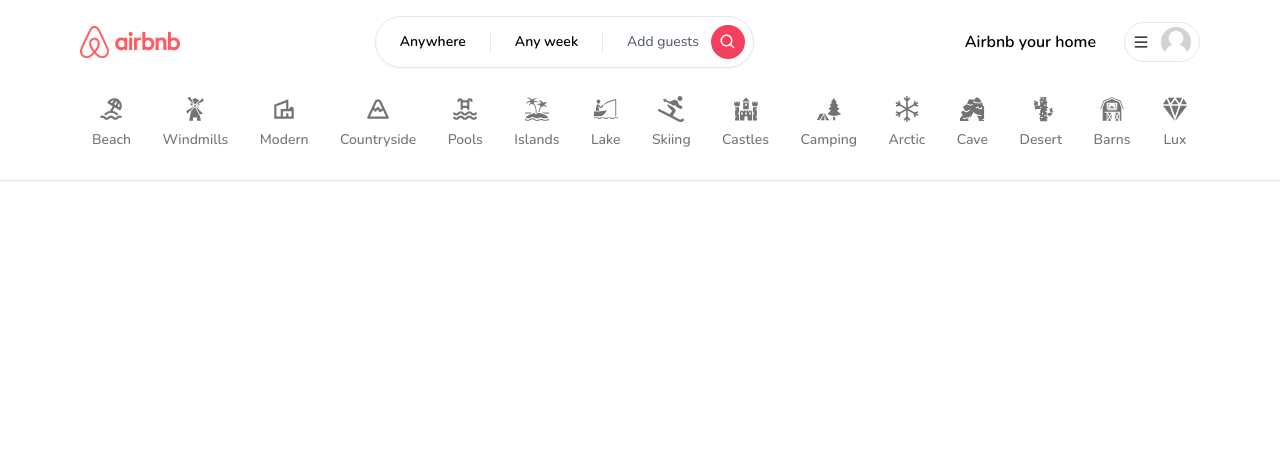
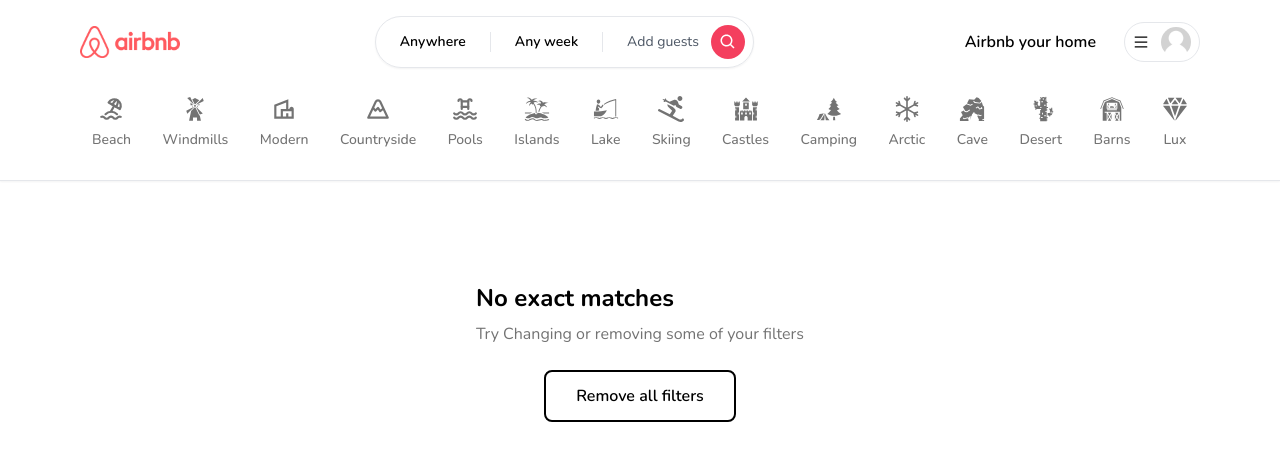
Before and after one commit to Official-Krish/Airbnb, a Next.js app: page / in a window 1280 px wide. Shown: the top 460 px of the page. Built offline with nearby package versions, Linux system fonts and the light colour scheme; no server answers; what world-countries would draw is missing.

Commit message:
Added empty state

```diff
--- /dev/null
+++ b/app/components/EmptyState.tsx
@@ -0,0 +1,37 @@
+"use client"
+
+import { useRouter } from "next/navigation"
+import Heading from "./Heading";
+import Button from "./Button";
+
+interface EmptyStateProps {
+    title?: string,
+    subtitle?: string,
+    showReset?: boolean
+}
+
+export const EmptyState : React.FC <EmptyStateProps> = ({
+    title = "No exact matches",
+    subtitle = "Try Changing or removing some of your filters",
+    showReset
+}) => {
+    const router = useRouter();
+
+    return <div className="h-[60vh] flex flex-col gap-2 justify-center items-center">
+        <Heading
+        title={title}
+        subtitle={subtitle}
+        />
+
+        <div className="w-48 mt-4">
+            {showReset && (
+                <Button
+                outline
+                label ="Remove all filters"
+                onClick={() => router.push("/")}
+                />
+            )}
+
+        </div>
+    </div>
+}
--- a/app/layout.tsx
+++ b/app/layout.tsx
@@ -31,7 +31,9 @@
         <RegisterModal/>
         <LoginModal/>
         <RentModal/>
-        {children}
+        <div className="pb-20 pt-28">
+          {children}
+        </div>
         </body>
     </html>
   );
--- a/app/page.tsx
+++ b/app/page.tsx
@@ -1,9 +1,24 @@
 import Image from "next/image";
+import { Container } from "./components/Container";
+import { EmptyState } from "./components/EmptyState";
 
 export default function Home() {
+  const isempty = true;
+  if(isempty){
+    return (
+      <EmptyState showReset/>
+    )
+  }
   return (
-    <div className="">
+    <div>
+      <Container>
+        <div className="pt-24 grid grid-cols-1 sm:grid-cols-2 md:grid-cols-3 lg:grid-cols-4 xl:grid-cols-5 2xl:grid-cols-6 gap-8">
+          <div>
+            My future listings
+          </div>
+        </div>
+      </Container>
+    </div>
 
-    </div>
   );
 }
```
